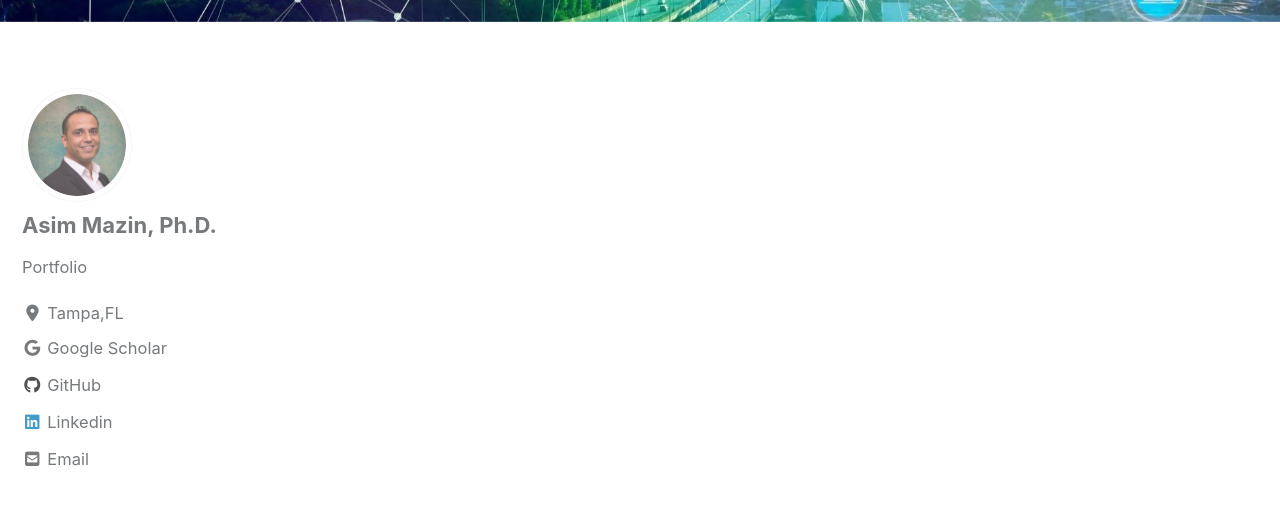
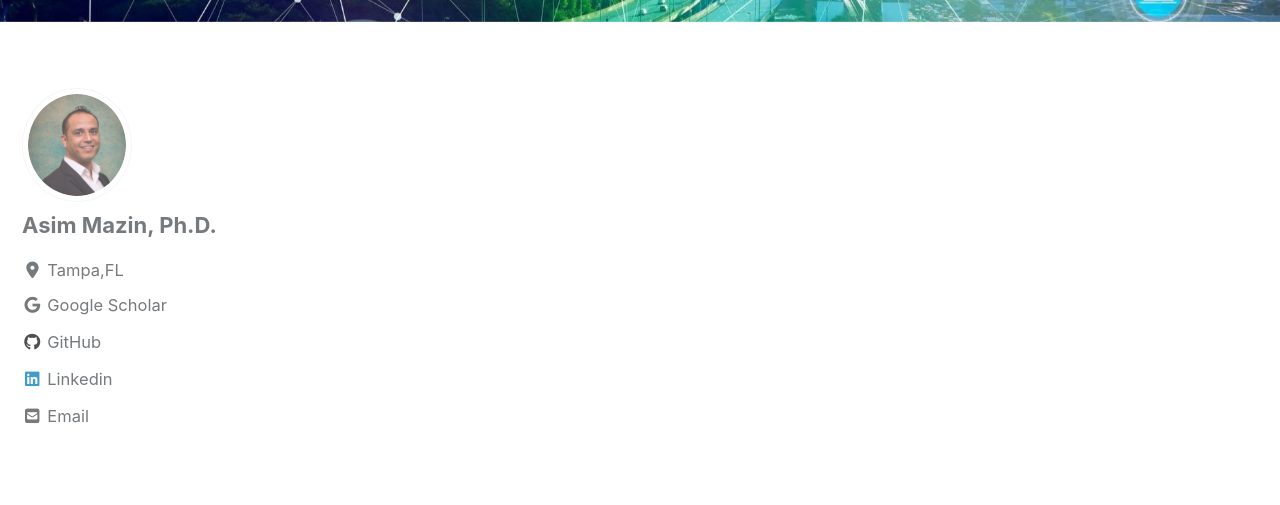
Before and after one commit to AsimMazin/Asimmazin.github.io, a Jekyll site: the page built from index.html, in a window 1280 px wide and 900 px high, scrolled down 473 px. Shown: the top 505 px of the window. Built offline with Jekyll 4.4.1, drawn with Linux system fonts in a browser that asks for light colours; cached includes are drawn as plain includes; nearby versions of some CDN libraries; the list of posts is cut into pages by our own code.

Commit message:
New Modifications

```diff
--- a/_config.yml
+++ b/_config.yml
@@ -109,7 +109,7 @@ analytics:
 author:
   name             : "Asim Mazin, Ph.D."
   avatar           : "/images/Mazin1 copy.png"# path of avatar image, e.g. "/assets/images/bio-photo.jpg"
-  bio              : "Portfolio"
+  bio              : ""
   location         : "Tampa,FL"
   email            : "asimmazin83@gmail.com"
   links:
```
